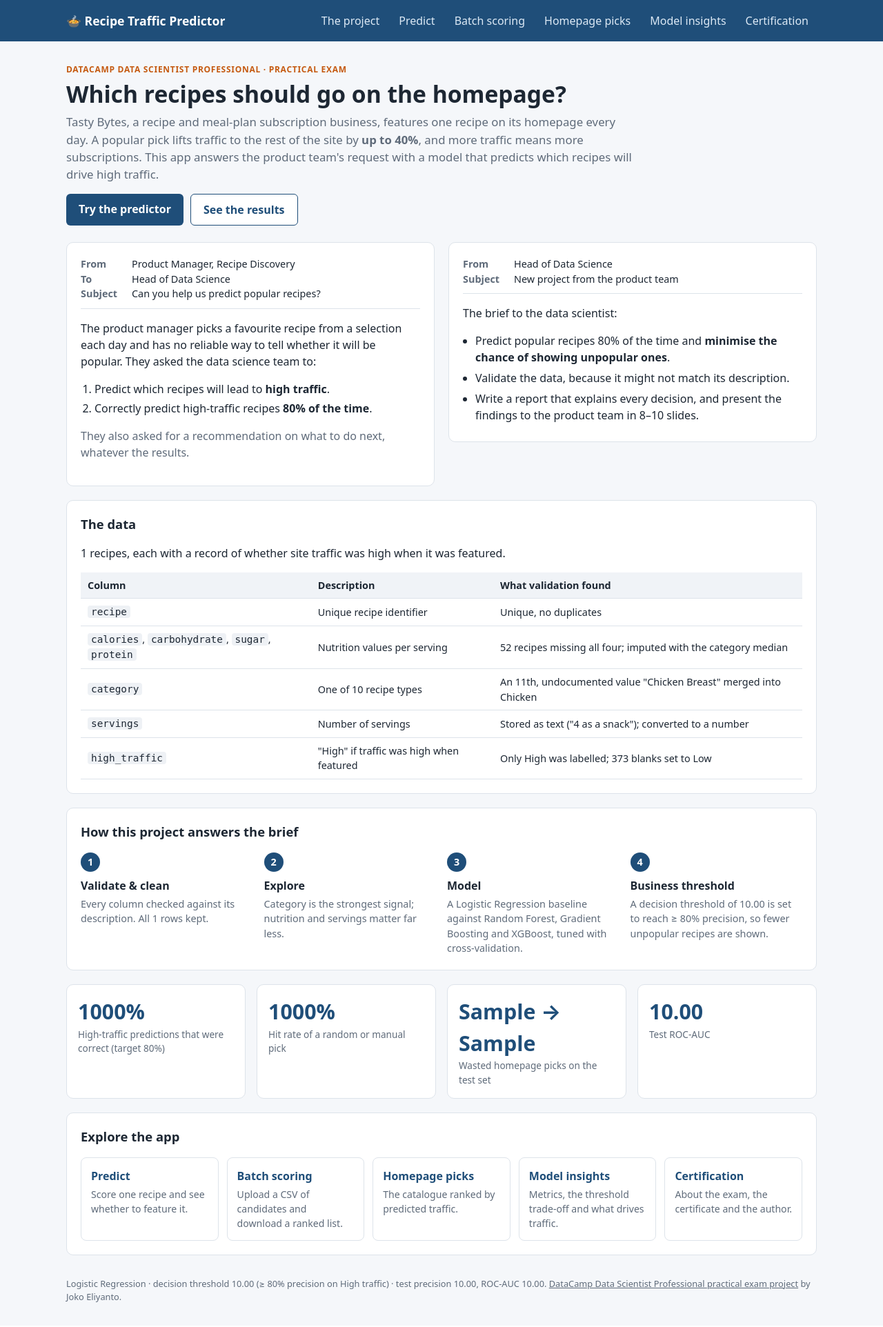
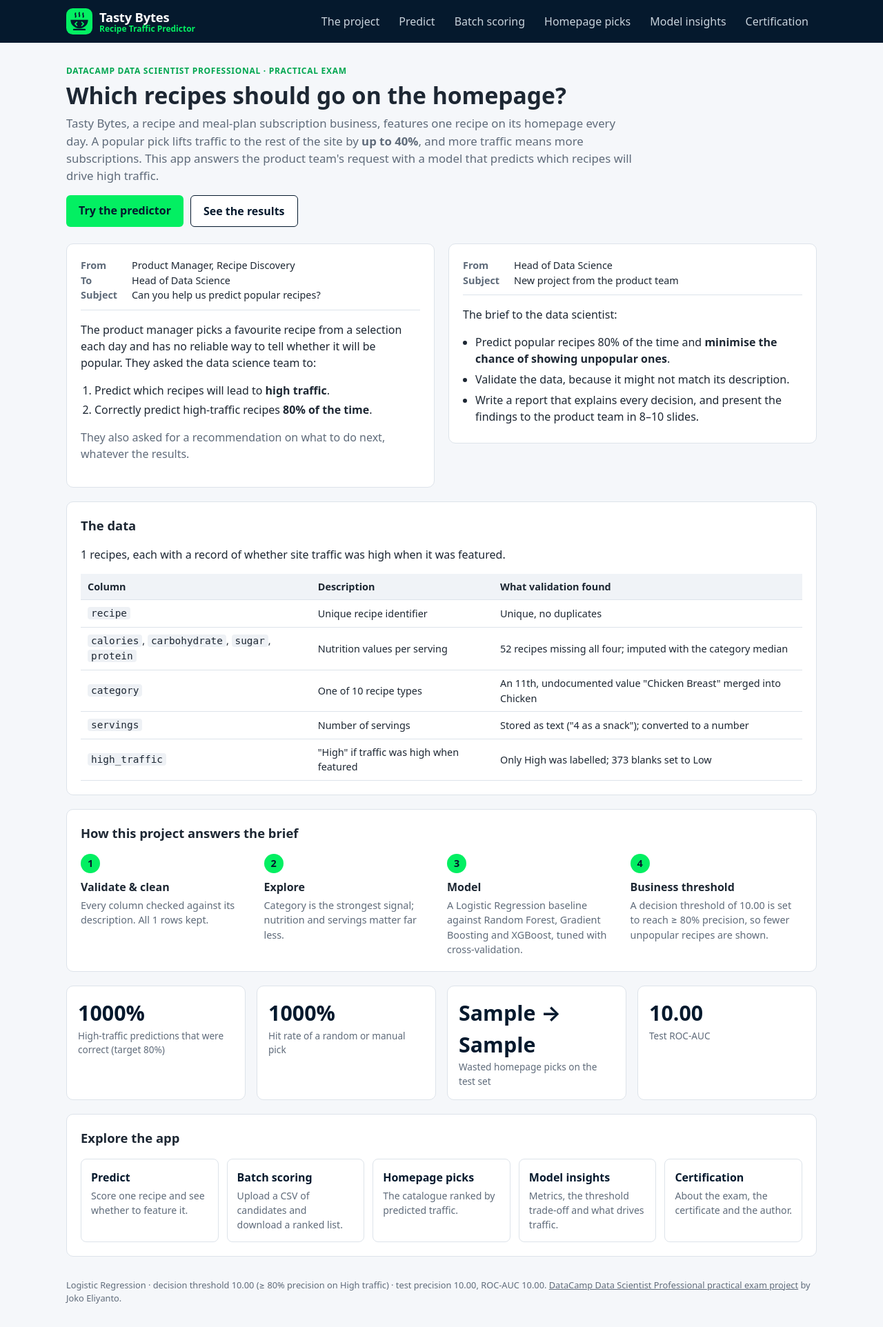
Before and after one commit to jokoeliyanto/recipe-site-traffic-prediction, a Django app: template webapp/predictor/templates/predictor/project.html in a window 1280 px wide. Shown: the whole page at 69% size. Before the commit the page ends 1888 px from the top, so only its background shows below. Run offline with Django 5.2, Linux system fonts and the light colour scheme; the template is opened without the code that fills it: most values are stand-ins (such as "Sample title", 1, 10 or a date in 2020).

Commit message:
Add Tasty Bytes placeholder logo and DataCamp green theme

```diff
--- a/webapp/predictor/static/predictor/style.css
+++ b/webapp/predictor/static/predictor/style.css
@@ -1,14 +1,17 @@
 :root {
-  --primary: #1f4e79;
-  --primary-light: #9dc3e6;
-  --accent: #c55a11;
+  /* DataCamp-inspired palette: navy + green */
+  --primary: #05192D;
+  --primary-light: #b4f5cd;
+  --green: #03EF62;
+  --green-dark: #00a650;
+  --accent: #e0601b;
   --bg: #f5f7fa;
   --card: #ffffff;
   --text: #1d2733;
   --muted: #5f6b7a;
   --border: #dde3ea;
-  --good: #2e7d4f;
-  --good-bg: #e6f4ec;
+  --good: #00843d;
+  --good-bg: #e3fbeb;
   --bad: #a94418;
   --bad-bg: #fbeee6;
   --radius: 10px;
@@ -32,11 +35,15 @@ code { background: #eef1f5; padding: 1px 5px; border-radius: 4px; }
 /* Header */
 .topbar { background: var(--primary); color: #fff; }
 .topbar-inner { display: flex; flex-wrap: wrap; align-items: center; justify-content: space-between; gap: 8px; padding-top: 12px; padding-bottom: 12px; }
-.brand { color: #fff; font-weight: 700; text-decoration: none; font-size: 1.1rem; }
+.brand { display: flex; align-items: center; gap: 10px; color: #fff; text-decoration: none; }
+.brand img { width: 38px; height: 38px; }
+.brand-text { display: flex; flex-direction: column; line-height: 1.15; }
+.brand-name { font-weight: 800; font-size: 1.15rem; letter-spacing: -.01em; }
+.brand-sub { font-size: .75rem; color: var(--green); font-weight: 600; }
 nav { display: flex; flex-wrap: wrap; gap: 4px; }
-nav a { color: #dce9f5; text-decoration: none; padding: 6px 12px; border-radius: 6px; }
+nav a { color: #c9d3dc; text-decoration: none; padding: 6px 12px; border-radius: 6px; }
 nav a:hover { background: rgba(255,255,255,.1); }
-nav a.active { background: rgba(255,255,255,.18); color: #fff; }
+nav a.active { background: rgba(3,239,98,.14); color: var(--green); }
 
 .intro { margin: 28px 0 20px; max-width: 760px; }
 .intro p { color: var(--muted); margin: 0; }
@@ -58,11 +65,11 @@ nav a.active { background: rgba(255,255,255,.18); color: #fff; }
 input, select { font: inherit; padding: 8px 10px; border: 1px solid var(--border); border-radius: 6px; background: #fff; width: 100%; }
 input[type="checkbox"] { width: auto; }
 input[type="file"] { padding: 6px; }
-input:focus, select:focus { outline: 2px solid var(--primary-light); border-color: var(--primary); }
-.btn { font: inherit; font-weight: 600; background: var(--primary); color: #fff; border: 0; border-radius: 6px; padding: 10px 18px; cursor: pointer; }
-.btn:hover { background: #173b5c; }
+input:focus, select:focus { outline: 2px solid var(--primary-light); border-color: var(--green-dark); }
+.btn { font: inherit; font-weight: 700; background: var(--green); color: var(--primary); border: 0; border-radius: 6px; padding: 10px 18px; cursor: pointer; }
+.btn:hover { background: #00d856; }
 .btn-secondary { background: #fff; color: var(--primary); border: 1px solid var(--primary); }
-.btn-secondary:hover { background: #eef4fa; }
+.btn-secondary:hover { background: #eefcf3; }
 .actions { display: flex; flex-wrap: wrap; gap: 10px; margin-top: 16px; }
 .filters { display: flex; flex-wrap: wrap; align-items: flex-end; gap: 16px; }
 .filters .field { min-width: 180px; }
@@ -76,7 +83,7 @@ input:focus, select:focus { outline: 2px solid var(--primary-light); border-colo
 .result-low .verdict { color: var(--bad); }
 .big-number { font-size: 3rem; font-weight: 700; color: var(--primary); line-height: 1.1; }
 .meter { position: relative; height: 14px; background: #e8edf3; border-radius: 7px; margin: 18px 0 6px; }
-.meter-fill { height: 100%; background: var(--primary); border-radius: 7px; }
+.meter-fill { height: 100%; background: var(--green-dark); border-radius: 7px; }
 .result-low .meter-fill { background: var(--primary-light); }
 .meter-mark { position: absolute; top: -5px; bottom: -5px; width: 2px; background: var(--accent); }
 .meter-legend { display: flex; justify-content: space-between; font-size: .78rem; color: var(--muted); }
@@ -95,7 +102,7 @@ input:focus, select:focus { outline: 2px solid var(--primary-light); border-colo
 .hbar-label { white-space: nowrap; overflow: hidden; text-overflow: ellipsis; }
 .hbar-track { height: 12px; background: #eef1f5; border-radius: 6px; overflow: hidden; }
 .hbar-fill { display: block; height: 100%; background: var(--primary-light); }
-.hbar-fill.strong, .hbar-fill.pos { background: var(--primary); }
+.hbar-fill.strong, .hbar-fill.pos { background: var(--green-dark); }
 .hbar-fill.neg { background: var(--accent); }
 .hbar-value { text-align: right; font-variant-numeric: tabular-nums; }
 
@@ -109,7 +116,7 @@ tbody tr:hover { background: #f8fafc; }
 .pill-high { background: var(--good-bg); color: var(--good); }
 .pill-low { background: var(--bad-bg); color: var(--bad); }
 .mini-bar { display: inline-block; width: 60px; height: 8px; background: #eef1f5; border-radius: 4px; overflow: hidden; vertical-align: middle; margin-right: 6px; }
-.mini-bar span { display: block; height: 100%; background: var(--primary); }
+.mini-bar span { display: block; height: 100%; background: var(--green-dark); }
 
 .figures { display: grid; grid-template-columns: 1fr 1fr; gap: 16px; }
 .figures img { width: 100%; border: 1px solid var(--border); border-radius: 6px; }
@@ -120,7 +127,7 @@ tbody tr:hover { background: #f8fafc; }
 /* Project page */
 .hero { margin: 32px 0 24px; max-width: 820px; }
 .hero h1 { font-size: 2.1rem; line-height: 1.2; }
-.eyebrow { text-transform: uppercase; letter-spacing: .06em; font-size: .75rem; font-weight: 700; color: var(--accent); margin-bottom: 6px; }
+.eyebrow { text-transform: uppercase; letter-spacing: .06em; font-size: .75rem; font-weight: 700; color: var(--green-dark); margin-bottom: 6px; }
 .lead { font-size: 1.05rem; color: var(--muted); margin: 0; }
 a.btn { display: inline-block; text-decoration: none; }
 .email-head { border-bottom: 1px solid var(--border); padding-bottom: 10px; margin-bottom: 12px; font-size: .9rem; }
@@ -133,21 +140,21 @@ a.btn { display: inline-block; text-decoration: none; }
 @media (max-width: 520px) { .steps { grid-template-columns: 1fr; } }
 .step h3 { font-size: 1rem; margin: 8px 0 4px; }
 .step p { margin: 0; color: var(--muted); font-size: .9rem; }
-.step-n { display: inline-flex; width: 28px; height: 28px; align-items: center; justify-content: center; border-radius: 50%; background: var(--primary); color: #fff; font-weight: 700; font-size: .9rem; }
+.step-n { display: inline-flex; width: 28px; height: 28px; align-items: center; justify-content: center; border-radius: 50%; background: var(--green); color: var(--primary); font-weight: 700; font-size: .9rem; }
 .tiles { display: grid; grid-template-columns: repeat(auto-fit, minmax(190px, 1fr)); gap: 12px; }
 .tile { display: block; border: 1px solid var(--border); border-radius: 8px; padding: 14px; text-decoration: none; color: inherit; }
-.tile:hover { border-color: var(--primary); background: #f8fafc; }
+.tile:hover { border-color: var(--green-dark); background: #f6fdf9; }
 .tile h3 { margin: 0 0 4px; font-size: 1rem; color: var(--primary); }
 .tile p { margin: 0; color: var(--muted); font-size: .88rem; }
 
 /* Certification page */
 .profile { display: flex; align-items: center; gap: 28px; margin-top: 28px; }
 .profile h1 { margin-bottom: 2px; }
-.profile-photo { width: 160px; height: 160px; object-fit: cover; object-position: top; border-radius: 50%; background: #eef4fa; border: 4px solid var(--primary-light); flex: none; }
+.profile-photo { width: 160px; height: 160px; object-fit: cover; object-position: top; border-radius: 50%; background: #eef4fa; border: 4px solid var(--green); flex: none; }
 @media (max-width: 600px) { .profile { flex-direction: column; text-align: center; } .social { justify-content: center; } }
 .social { display: flex; flex-wrap: wrap; gap: 10px; margin-top: 14px; }
 .social-link { display: inline-flex; align-items: center; gap: 8px; padding: 8px 14px; border: 1px solid var(--border); border-radius: 6px; color: var(--primary); text-decoration: none; font-weight: 600; }
-.social-link:hover { border-color: var(--primary); background: #eef4fa; }
+.social-link:hover { border-color: var(--green-dark); background: #eefcf3; }
 .social-link svg { width: 18px; height: 18px; fill: currentColor; }
 .badge-card { text-align: center; }
 .badge { width: 170px; max-width: 100%; }
--- a/webapp/predictor/templates/predictor/base.html
+++ b/webapp/predictor/templates/predictor/base.html
@@ -4,12 +4,16 @@
   <meta charset="utf-8">
   <meta name="viewport" content="width=device-width, initial-scale=1">
   <title>{% block title %}Recipe Traffic Predictor{% endblock %}</title>
+  <link rel="icon" href="{% static 'predictor/img/tasty-bytes-logo.svg' %}" type="image/svg+xml">
   <link rel="stylesheet" href="{% static 'predictor/style.css' %}">
 </head>
 <body>
   <header class="topbar">
     <div class="wrap topbar-inner">
-      <a class="brand" href="{% url 'predictor:project' %}">🍲 Recipe Traffic Predictor</a>
+      <a class="brand" href="{% url 'predictor:project' %}">
+        <img src="{% static 'predictor/img/tasty-bytes-logo.svg' %}" alt="">
+        <span class="brand-text"><span class="brand-name">Tasty Bytes</span><span class="brand-sub">Recipe Traffic Predictor</span></span>
+      </a>
       <nav>
         {% with name=request.resolver_match.url_name %}
         <a href="{% url 'predictor:project' %}" {% if name == 'project' %}class="active"{% endif %}>The project</a>
```
Also changed, not shown: webapp/predictor/static/predictor/img/tasty-bytes-logo.svg (added).
